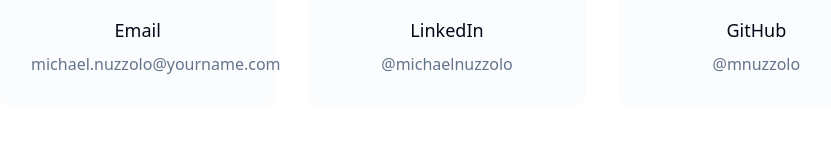
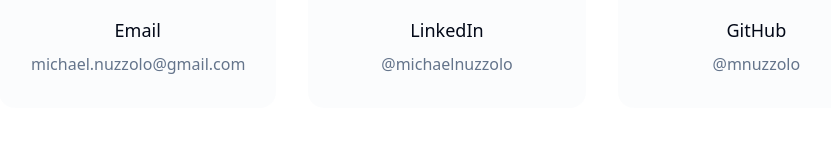
Before and after one commit to mnuzzolo/portfolio, a React (Vite) app: page / in a window 1280 px wide. Shown: the part 3639-3781 px from the top of the page, without its empty margins (193-1024 px from the left). Built offline with nearby package versions, Linux system fonts and the light colour scheme.

Commit message:
updating contacts

```diff
--- a/src/components/Contact.tsx
+++ b/src/components/Contact.tsx
@@ -22,7 +22,7 @@ const Contact = () => {
                 </svg>
               </div>
               <h3 className="text-lg font-medium text-foreground mb-2">Email</h3>
-              <p className="text-muted-foreground">michael.nuzzolo@yourname.com</p>
+              <a href="mailto:michael.nuzzolo@gmail.com" className="text-muted-foreground">michael.nuzzolo@gmail.com</a>
             </div>
           </div>
 
@@ -34,7 +34,7 @@ const Contact = () => {
                 </svg>
               </div>
               <h3 className="text-lg font-medium text-foreground mb-2">LinkedIn</h3>
-              <p className="text-muted-foreground">@michaelnuzzolo</p>
+              <a href="https://www.linkedin.com/in/michaelnuzzolo/" className="text-muted-foreground">@michaelnuzzolo</a>
             </div>
           </div>
 
@@ -46,7 +46,7 @@ const Contact = () => {
                 </svg>
               </div>
               <h3 className="text-lg font-medium text-foreground mb-2">GitHub</h3>
-              <p className="text-muted-foreground">@mnuzzolo</p>
+              <a href="https://github.com/mnuzzolo" className="text-muted-foreground">@mnuzzolo</a>
             </div>
           </div>
         </div>
```
